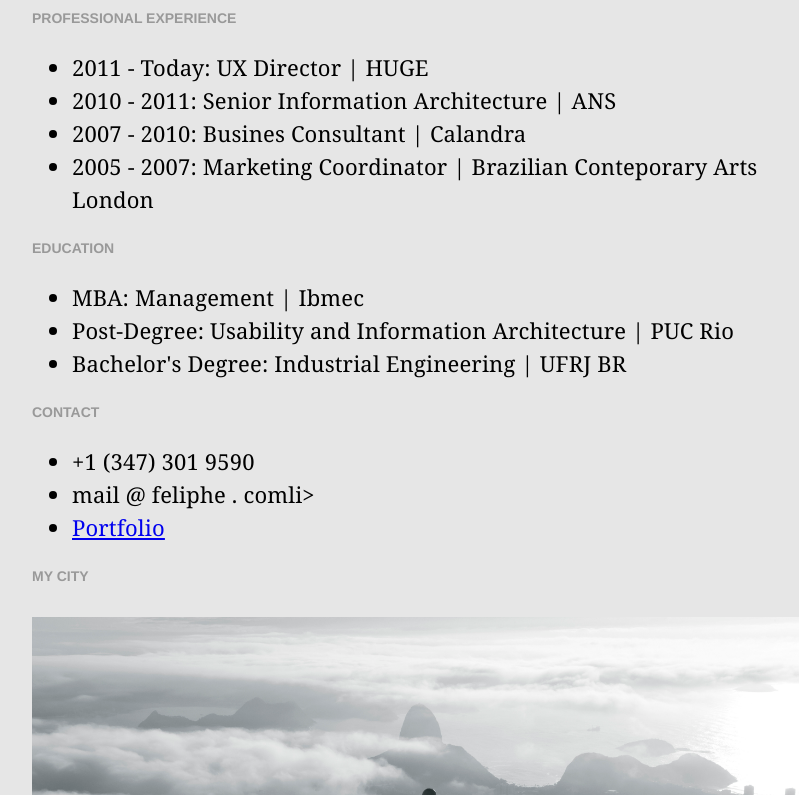
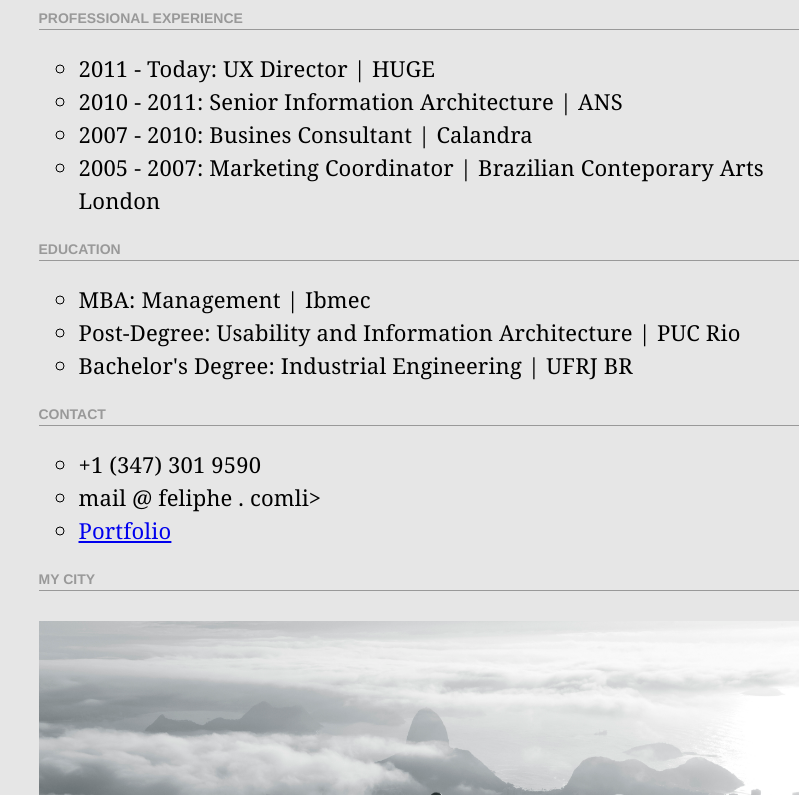
Before and after one commit to FelipheLavor/feliphelavor.github.io, a plain HTML site: page resume/resume.html in a window 1280 px wide. Shown: the part 219-1014 px from the top of the page, without its empty margins (218-1017 px from the left). Drawn offline with Linux system fonts and the light colour scheme.

Commit message:
updates during class

```diff
--- a/resume/resume.css
+++ b/resume/resume.css
@@ -1,43 +1,46 @@
 body {
-
+  	background-color:#E6E6E6;
   	margin: 0 auto;
-  	background-color:#E6E6E6;
-  	max-width: 780px;
+  	max-width: 767px;
   	width: 90%;
 }
 
 
 .logo {
 	font-family: helvetica, arial;
+	font-size: 2.0em;
 	margin-top: 80px;
 
 }
 
-.subtitles {
+.box h2 {
+    border-bottom: 1px solid #999999;
+    color:#999999;
+	font-family: helvetica, arial;
 	font-size: 14px;
+    font-style: normal;
+    font-weight: 900;
 	line-height:1.5;
 	text-transform: uppercase;
-	font-family: helvetica, arial;
-    font-weight: 900;
-    font-style: normal;
-    color:#999999;
 }
 
-.medium-style {
+
+.box ul,p {
+	font-family: "freight-text-pro",Georgia,Cambria,"Times New Roman",Times,serif;
 	font-size: 22px;
+    font-style: normal;
+    font-weight: 400;
+    letter-spacing: .01rem;
 	line-height:1.5;
-	font-family: "freight-text-pro",Georgia,Cambria,"Times New Roman",Times,serif;
-    letter-spacing: .01rem;
-    font-weight: 400;
-    font-style: normal;
+  	list-style-type: circle;
 }
 
 .note {
+    color:#999999;
+	font-family: helvetica, arial;
+	font-size: 14px;
+    font-style: normal;
+    font-weight: 400;
+	line-height:1.5;
 	margin-top: 10px;
-	font-size: 14px;
-	line-height:1.5;
-	font-family: helvetica, arial;
-    font-weight: 400;
-    font-style: normal;
-    color:#999999;
 }
--- a/resume/resume.html
+++ b/resume/resume.html
@@ -4,41 +4,49 @@
 	<meta charset="UTF-8">
 	<title>Feliphe Lavor</title>
 	<link rel="stylesheet" href="resume.css">
-</script>
 </head>
 <body>
 
+	<header>
 
 	<h1 class="logo">Feliphe Lavor</h1>
 
 	<p class="medium-style">UX/Strategy. Digital products and services. Concepting, evolution and management. Working today for <a href="http://www.hugeinc.com" target="_blank">HUGE</a>. Based in NYC. </p>
 
-	<h2 class="subtitles">Professional Experience</h2>
+	</header>
 
-	<ul class="medium-style">
+	<section>
+
+		<div class="box">
+
+		<h2>Professional Experience</h2>
+
+			<ul>
 				<li>2011 - Today: UX Director | HUGE</li>
 				<li>2010 - 2011: Senior Information Architecture | ANS</li>
 				<li>2007 - 2010: Busines Consultant | Calandra</li>
 				<li>2005 - 2007: Marketing Coordinator | Brazilian Conteporary Arts London</li>
 			</ul>
 
-	<h2 class="subtitles">Education</h2>
+		</box>
 
-	<ul class="medium-style">
+		<h2>Education</h2>
+
+		<ul>
 			<li>MBA: Management | Ibmec</li>
 			<li>Post-Degree: Usability and Information Architecture | PUC Rio</li>
 			<li>Bachelor's Degree: Industrial Engineering | UFRJ BR</li>
 		</ul>
 
-	<h2 class="subtitles">Contact</h2>
+		<h2>Contact</h2>
 
-	<ul class="medium-style">
+		<ul>
 			<li>+1 (347) 301 9590</li>
 			<li>mail @ feliphe . comli>
 			<li><a href="#">Portfolio</a></li>
 		</ul>
 
-	<h2 class="subtitles">My city</h2>
+		<h2>My city</h2>
 
 		<br>
 
@@ -83,6 +91,8 @@ countdown(2016,3,28)
 
 		</div>
 
+	</section>
+
 <br><br>
 
 
```
Lines whose indentation alone changed are shown as unchanged.
